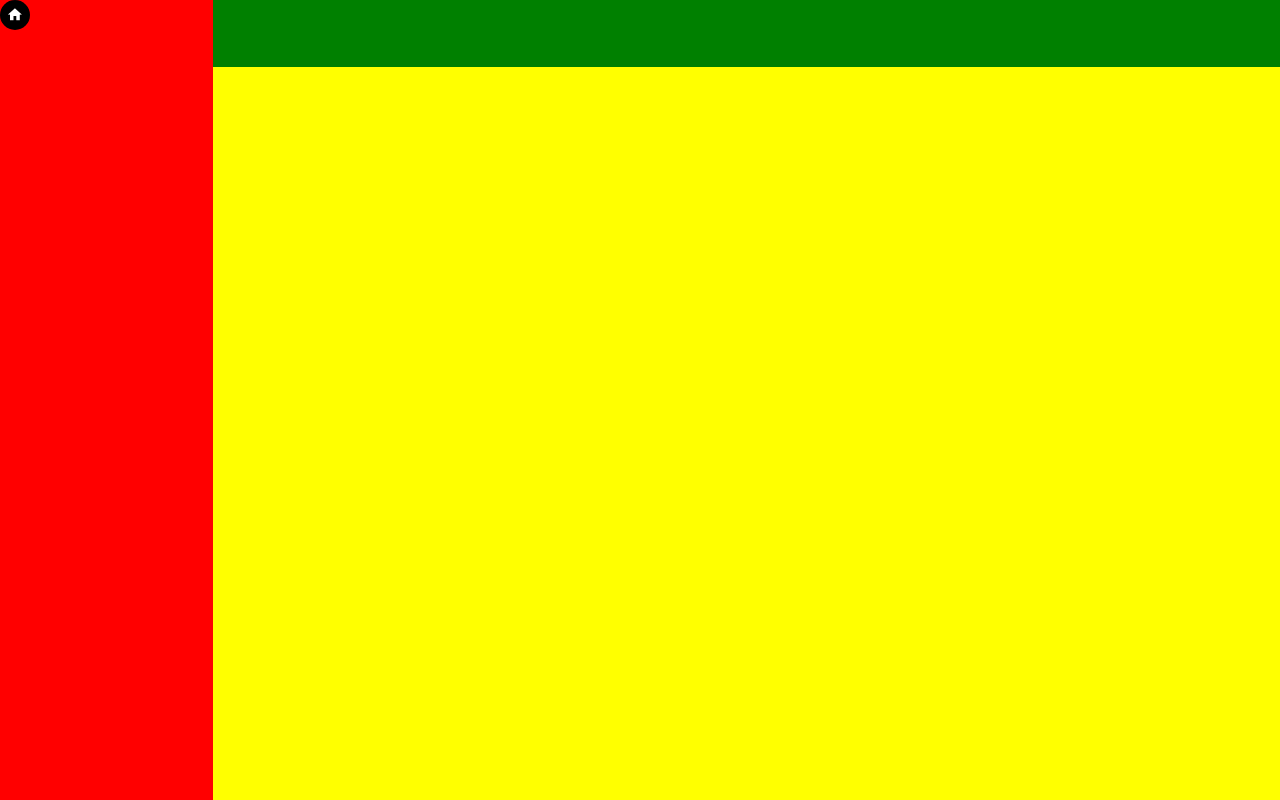
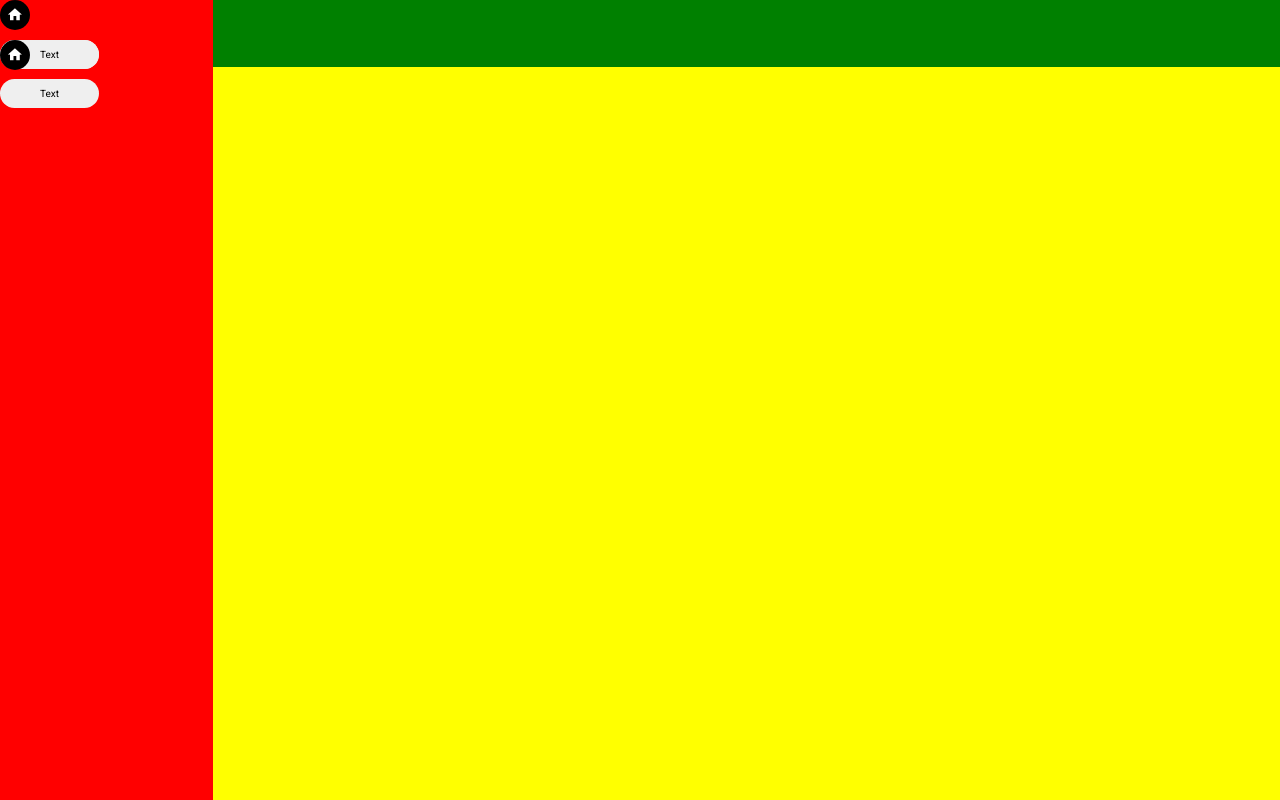
Before and after one commit to LucaArisci/Flying_Food, an Angular app: page / in a window 1280 px wide. Built offline with nearby package versions, Linux system fonts and the light colour scheme.

Commit message:
feat: adding standard button component v1

```diff
--- a/src/app/app.component.css
+++ b/src/app/app.component.css
@@ -10,6 +10,9 @@
 .main-nav {
   background-color: red;
   grid-area: 1 / 1 / 13 / 2;
+  display: flex;
+  flex-direction: column;
+  gap: 1rem;
 }
 
 .secondary-nav {
--- a/src/app/app.component.html
+++ b/src/app/app.component.html
@@ -1,5 +1,9 @@
 <main class="main-section">
-  <nav class="main-nav"><app-circle-button></app-circle-button></nav>
+  <nav class="main-nav">
+    <app-circle-button></app-circle-button>
+    <app-custom-button></app-custom-button>
+    <app-std-button></app-std-button>
+  </nav>
   <nav class="secondary-nav"></nav>
   <section class="content-container"></section>
 </main>
--- a/src/app/app.module.ts
+++ b/src/app/app.module.ts
@@ -6,9 +6,10 @@ import { AppComponent } from './app.component';
 import { CustomButtonComponent } from './shared/custom-button/custom-button.component';
 import { CircleButtonComponent } from './shared/circle-button/circle-button.component';
 import { AppRoutingModule } from './app-routing.module';
+import { StdButtonComponent } from './shared/std-button/std-button.component';
 
 @NgModule({
-  declarations: [AppComponent, CustomButtonComponent, CircleButtonComponent],
+  declarations: [AppComponent, CustomButtonComponent, CircleButtonComponent, StdButtonComponent],
   imports: [BrowserModule, AppRoutingModule, MatIconModule],
   providers: [],
   bootstrap: [AppComponent],
--- /dev/null
+++ b/src/app/shared/std-button/std-button.component.css
@@ -0,0 +1,5 @@
+.std-button {
+  padding: 0.9rem 4rem;
+  border-radius: 3rem;
+  font-size: 1rem;
+}
--- /dev/null
+++ b/src/app/shared/std-button/std-button.component.html
@@ -0,0 +1 @@
+<button class="std-button">Text</button>
```
Also changed, not shown: src/app/shared/std-button/std-button.component.ts (added, +10 -0 lines).
